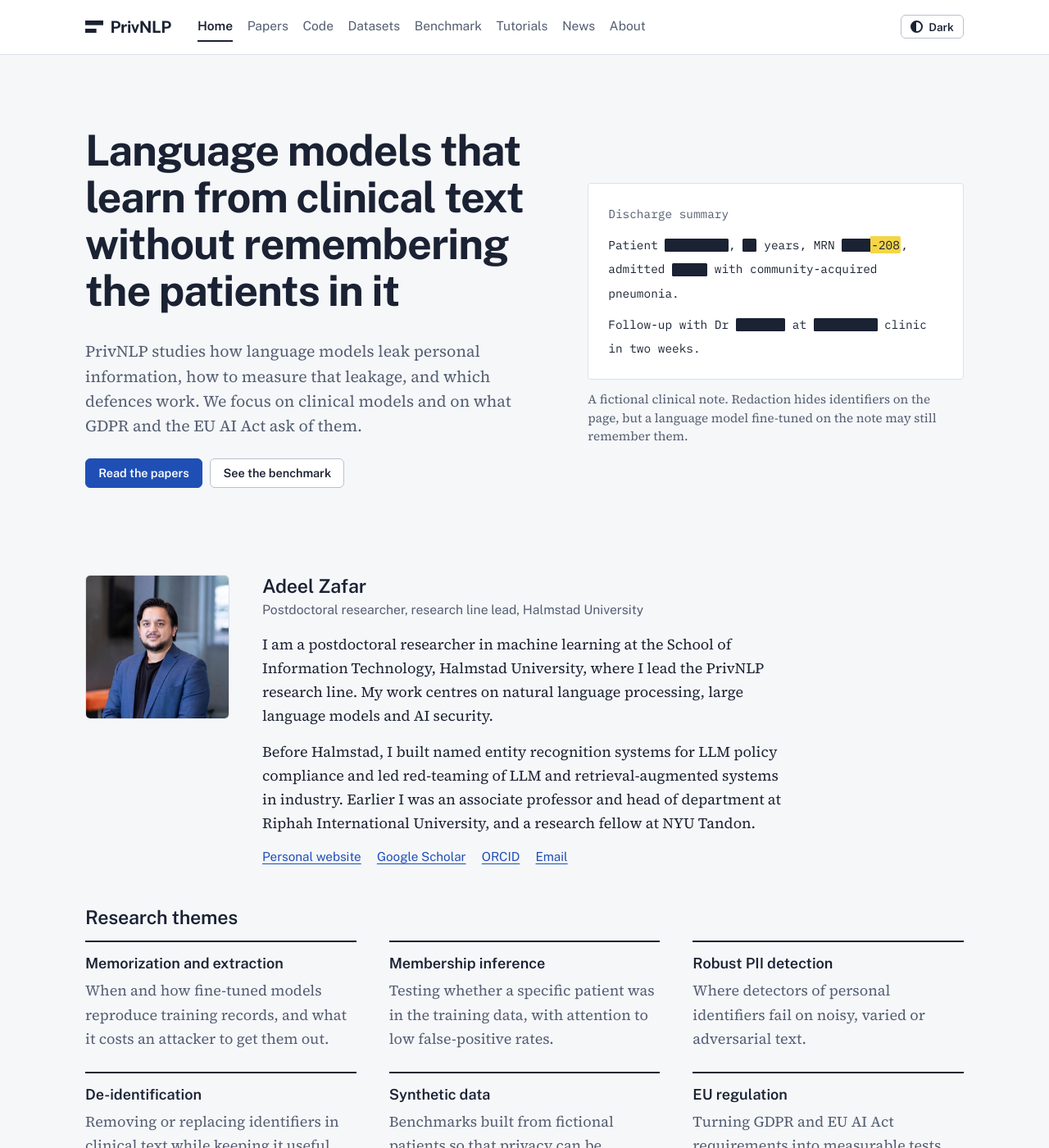
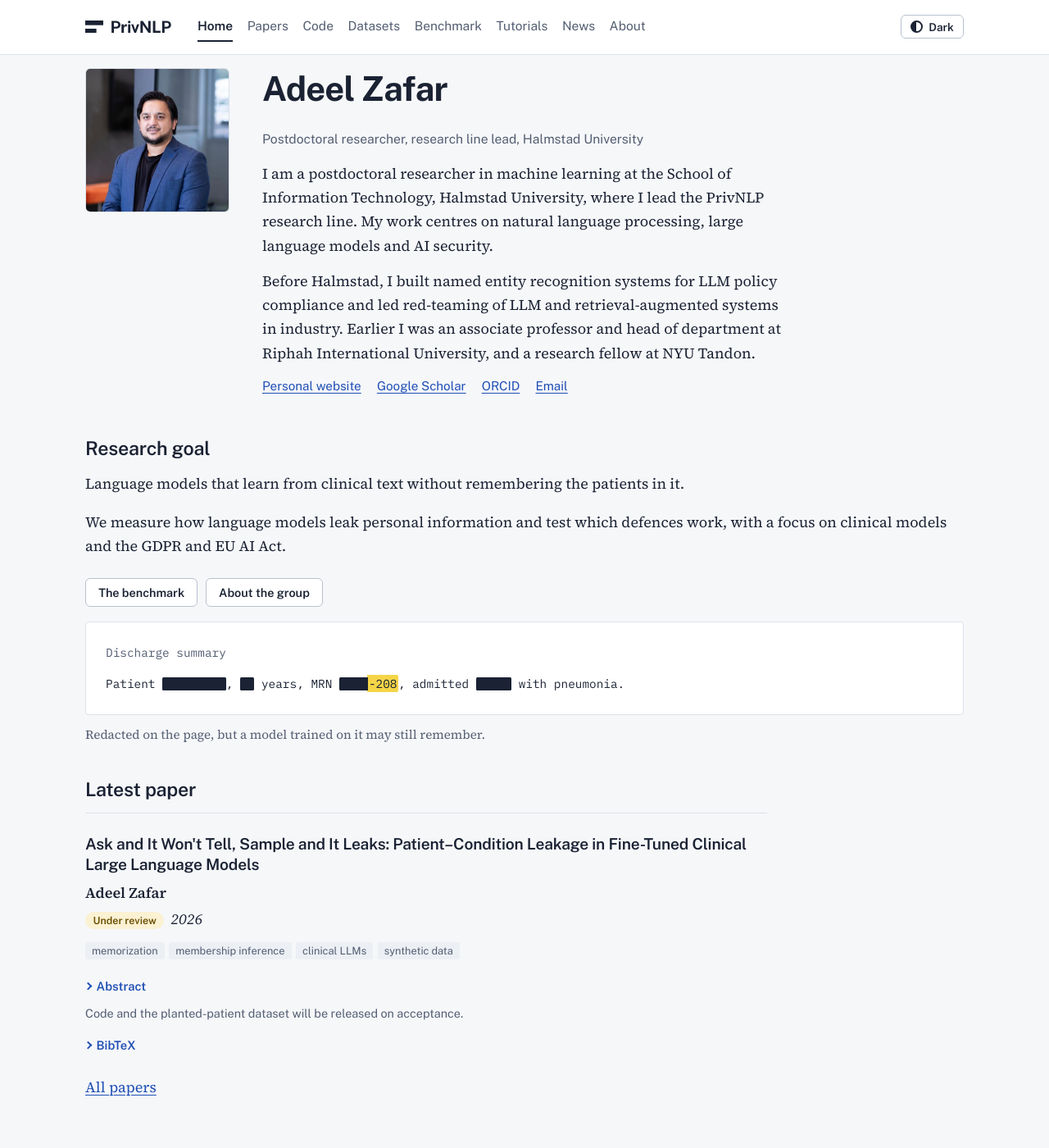
Before and after one commit to Adeelzafar/privnlp, a Jekyll site: the page built from index.html, in a window 1280 px wide and 1400 px high. Shown: the whole window at 82% size. Built offline with Jekyll 4.4.1, drawn with Linux system fonts in a browser that asks for light colours; some of the changed text lies outside the part shown.

Commit message:
Add files via upload

```diff
--- a/index.html
+++ b/index.html
@@ -4,41 +4,21 @@ title: Home
 body_class: home
 ---
 {%- comment -%}
-  Home page. Mission text is in this file; themes come from _data/themes.yml,
-  the featured paper is the first entry in _data/papers.yml with featured: true,
-  and news comes from _posts/.
+  Home page, three blocks:
+  1. About me      → from the person with `home: true` in _data/team.yml
+  2. Research goal → text below (edit freely)
+  3. Latest paper  → the first entry in _data/papers.yml
 {%- endcomment -%}
-<section class="hero wrap" aria-labelledby="mission">
-  <figure class="note">
-    <div class="note-text" aria-hidden="true">
-      <p class="note-head">Discharge summary</p>
-      <p>Patient <span class="redact" style="--w:9ch;--i:0">Johanna Berg</span>, <span class="redact" style="--w:2ch;--i:1">67</span> years, <span class="nowrap">MRN <span class="redact leak-partial" style="--w:4ch;--i:2">4471</span><mark class="leak">-208</mark></span>, admitted <span class="redact" style="--w:5ch;--i:3">03/11</span> with community-acquired pneumonia.</p>
-      <p>Follow-up with Dr <span class="redact" style="--w:7ch;--i:4">Lindqvist</span> at <span class="redact" style="--w:9ch;--i:5">Söderåsen</span> clinic in two weeks.</p>
-    </div>
-    <figcaption>A fictional clinical note. Redaction hides identifiers on the page, but a language model fine-tuned on the note may still remember them.</figcaption>
-  </figure>
-
-  <div class="hero-copy">
-    <h1 id="mission">Language models that learn from clinical text without remembering the patients in it</h1>
-    <p class="lede">
-      {{ site.title }} studies how language models leak personal information, how to measure that leakage, and which defences work. We focus on clinical models and on what GDPR and the EU AI Act ask of them.
-    </p>
-    <p class="hero-links">
-      <a class="button button-primary" href="{{ '/papers/' | relative_url }}">Read the papers</a>
-      <a class="button" href="{{ '/benchmark/' | relative_url }}">See the benchmark</a>
-    </p>
-  </div>
-</section>
 
 {%- assign me = site.data.team | where: "home", true | first -%}
 {%- if me %}
 {%- assign photo_file = site.static_files | where: "path", me.photo | first -%}
-<section class="wrap section person{% unless photo_file %} person-no-photo{% endunless %}" aria-labelledby="person-h">
+<section class="wrap person{% unless photo_file %} person-no-photo{% endunless %}" aria-labelledby="person-h">
   {%- if photo_file %}
   <img class="person-photo" src="{{ me.photo | relative_url }}" alt="Portrait of {{ me.name }}" width="176" height="176">
   {%- endif %}
   <div class="person-text">
-    <h2 id="person-h">{{ me.name }}</h2>
+    <h1 id="person-h">{{ me.name }}</h1>
     <p class="person-role">{{ me.role }}, {{ me.affiliation }}</p>
     <div class="person-bio">{{ me.bio | markdownify }}</div>
     <ul class="profile-links">
@@ -51,36 +31,32 @@ body_class: home
 </section>
 {%- endif %}
 
-<section class="wrap section" aria-labelledby="themes-h">
-  <h2 id="themes-h">Research themes</h2>
-  <dl class="themes">
-    {%- for t in site.data.themes %}
-    <div><dt>{{ t.name }}</dt><dd>{{ t.text }}</dd></div>
-    {%- endfor %}
-  </dl>
+<section class="band" aria-labelledby="goal-h">
+  <div class="wrap goal">
+    <div class="goal-text">
+      <h2 id="goal-h" class="eyebrow">Research goal</h2>
+      <p class="goal-statement">Language models that learn from clinical text without remembering the patients in it.</p>
+      <p>We measure how language models leak personal information and test which defences work, with a focus on clinical models and the GDPR and EU AI Act.</p>
+      <p class="hero-links">
+        <a class="button" href="{{ '/benchmark/' | relative_url }}">The benchmark</a>
+        <a class="button" href="{{ '/about/' | relative_url }}">About the group</a>
+      </p>
+    </div>
+    <figure class="note">
+      <div class="note-text" aria-hidden="true">
+        <p class="note-head">Discharge summary</p>
+        <p>Patient <span class="redact" style="--w:9ch;--i:0">Johanna Berg</span>, <span class="redact" style="--w:2ch;--i:1">67</span> years, <span class="nowrap">MRN <span class="redact leak-partial" style="--w:4ch;--i:2">4471</span><mark class="leak">-208</mark></span>, admitted <span class="redact" style="--w:5ch;--i:3">03/11</span> with pneumonia.</p>
+      </div>
+      <figcaption>Redacted on the page, but a model trained on it may still remember.</figcaption>
+    </figure>
+  </div>
 </section>
 
-<div class="wrap section home-split">
-  <section aria-labelledby="featured-h">
-    <h2 id="featured-h">Featured paper</h2>
-    {%- assign featured = site.data.papers | where: "featured", true | first -%}
-    {%- if featured -%}
-      {% include paper.html paper=featured heading="h3" %}
-    {%- else -%}
-      <p>No featured paper yet. Set <code>featured: true</code> on a paper in <code>_data/papers.yml</code>.</p>
-    {%- endif -%}
-  </section>
-
-  <section aria-labelledby="news-h">
-    <h2 id="news-h">Latest news</h2>
-    <ul class="news-list">
-      {%- for post in site.posts limit:4 %}
-      <li>
-        <time datetime="{{ post.date | date_to_xmlschema }}">{{ post.date | date: "%-d %b %Y" }}</time>
-        <a href="{{ post.url | relative_url }}">{{ post.title }}</a>
-      </li>
-      {%- endfor %}
-    </ul>
-    <p><a href="{{ '/news/' | relative_url }}">All news</a></p>
-  </section>
-</div>
+{%- assign latest = site.data.papers | first -%}
+{%- if latest %}
+<section class="wrap latest" aria-labelledby="latest-h">
+  <h2 id="latest-h" class="eyebrow">Latest paper</h2>
+  {% include paper.html paper=latest heading="h3" %}
+  <p><a href="{{ '/papers/' | relative_url }}">All papers</a></p>
+</section>
+{%- endif %}
```
